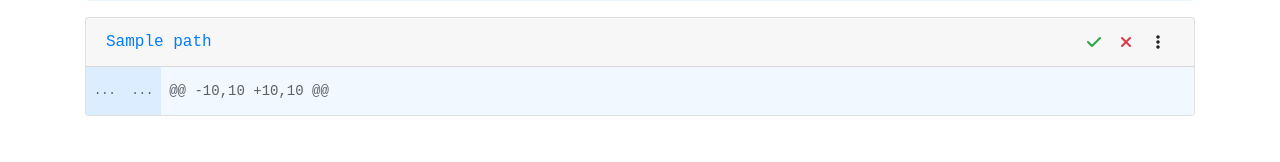
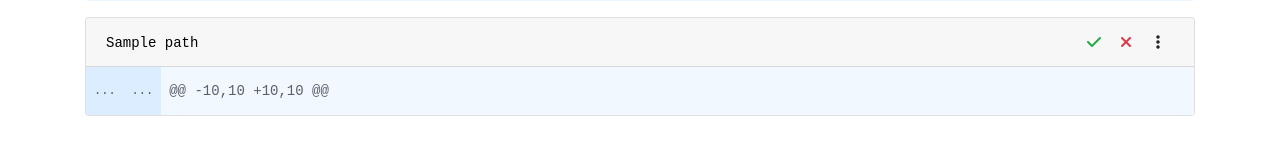
Before and after one commit to RobMor/predict, a Python web app: template predict/templates/info.html in a window 1280 px wide. Shown: the part 138-300 px from the top of the page. Run offline with Jinja, Linux system fonts and the light colour scheme; the template is opened without the code that fills it: most values are stand-ins (such as "Sample title", 1, 10 or a date in 2020); some libraries are stand-ins or nearby versions.

Commit message:
Polished the file name headers
git-svn-id: https://vis.cs.umd.edu/svn/projects/predict/prod@60566 943b2781-5fa1-c61d-a95c-b09a2b48979a

```diff
--- a/predict/static/info.css
+++ b/predict/static/info.css
@@ -57,7 +57,14 @@
 }
 
 .file-name {
+    position: relative; /* Hacky */
+    top: 0.2rem;
+
+    font-size: 14px;
     font-family: 'Courier New', Courier, monospace;
+
+    color: black;
+    text-decoration: none;
 }
 
 .file-controls {
```
